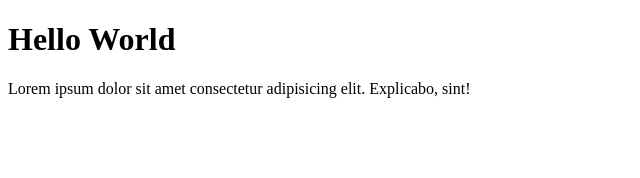
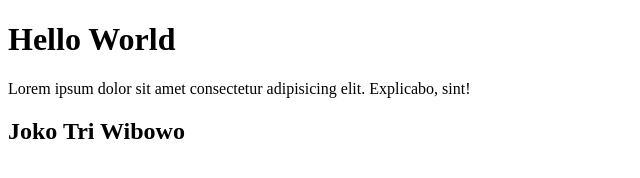
Before and after one commit to jokoaja404/joko.github.io, a plain HTML site: page index.html in a window 1280 px wide. Shown: the whole page, without its empty margins (0-640 px from the left). Drawn offline with Linux system fonts and the light colour scheme.

Commit message:
add index html

```diff
--- a/index.html
+++ b/index.html
@@ -9,5 +9,6 @@
   <body>
     <h1>Hello World</h1>
     <p>Lorem ipsum dolor sit amet consectetur adipisicing elit. Explicabo, sint!</p>
+    <h2>Joko Tri Wibowo</h2>
   </body>
 </html>
```
